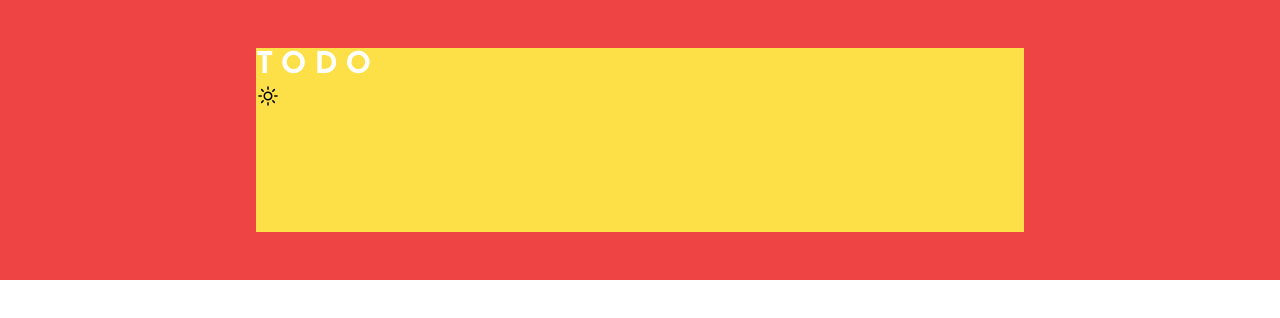
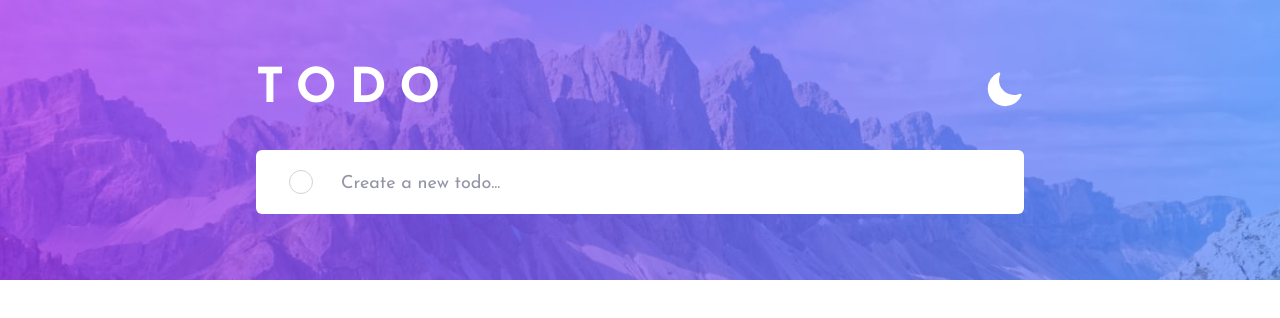
Before and after one commit to better5afe/Todo-App, a React (Create React App) app: page / in a window 1280 px wide. Shown: the top 318 px of the page. Built offline with nearby package versions, Linux system fonts and the light colour scheme; what tailwindcss-gradients would draw is missing.

Commit message:
Finished Header component, implemented state slice for theme changing, added both themes to the Header component, added hover and focus styles

```diff
--- a/src/components/Header.tsx
+++ b/src/components/Header.tsx
@@ -1,14 +1,16 @@
 import TodoTitle from './subcomponents/header-subcomponents/TodoTitle';
 import TodoThemeSwitcher from './subcomponents/header-subcomponents/TodoThemeSwitcher';
+import TodoForm from './subcomponents/header-subcomponents/TodoForm';
 
 const Header = () => {
 	return (
-		<header className='h-[35vh] py-12 bg-red-500'>
-			<div className='container max-w-screen-md h-full px-5 lg:px-0 bg-yellow-300'>
-				<div>
+		<header className='h-[35vh] py-12 header-bg bg-center bg-no-repeat bg-cover text-sm lg:text-lg'>
+			<div className='container max-w-screen-md h-full flex flex-col justify-around px-5 lg:px-0'>
+				<div className='flex justify-between items-center'>
 					<TodoTitle />
 					<TodoThemeSwitcher />
 				</div>
+				<TodoForm />
 			</div>
 		</header>
 	);
--- a/src/components/subcomponents/header-subcomponents/TodoForm.tsx
+++ b/src/components/subcomponents/header-subcomponents/TodoForm.tsx
@@ -1,5 +1,35 @@
+import { useRef } from 'react';
+
 const TodoForm = () => {
-	return <form></form>;
+	const inputRef = useRef<HTMLInputElement | null>(null);
+
+	const addTodoHandler = (event: React.FormEvent) => {
+		event.preventDefault();
+
+		inputRef && inputRef.current && console.log(inputRef.current.value);
+	};
+
+	return (
+		<form
+			className='h-12 md:h-16 flex border	border-transparent rounded-md overflow-hidden bg-white dark:bg-veryDarkAshBlue'
+			onSubmit={addTodoHandler}
+		>
+			<div
+				className='h-full flex justify-center items-center ps-5 md:ps-8 pe-3 md:pe-7 cursor-pointer'
+				onClick={() => {
+					inputRef.current && inputRef.current.focus();
+				}}
+			>
+				<div className='w-5 md:w-6 h-5 md:h-6 rounded-full border border-lightGrayishBlue'></div>
+			</div>
+			<input
+				className='w-full pt-4 pb-3 pe-5 md:pe-7 bg-transparent outline-none text-sm md:text-lg text-veryDarkGrayishBlue dark:text-lightGrayishBlue caret-brightBlue'
+				type='text'
+				placeholder='Create a new todo...'
+				ref={inputRef}
+			/>
+		</form>
+	);
 };
 
 export default TodoForm;
--- a/src/components/subcomponents/header-subcomponents/TodoThemeSwitcher.tsx
+++ b/src/components/subcomponents/header-subcomponents/TodoThemeSwitcher.tsx
@@ -11,14 +11,14 @@ const TodoThemeSwitcher = () => {
 	};
 
 	return (
-		<button onClick={switchThemeHandler}>
+		<button className='theme-switcher outline-none' onClick={switchThemeHandler}>
 			<svg
 				xmlns='http://www.w3.org/2000/svg'
-				fill='none'
+				fill='#fff'
 				viewBox='0 0 24 24'
 				strokeWidth={1.5}
-				stroke='currentColor'
-				className='w-6 h-6'
+				stroke='#fff'
+				className='hidden dark:block w-6 md:w-[40px] h-6 md:h-[40px]'
 			>
 				<path
 					strokeLinecap='round'
@@ -26,6 +26,20 @@ const TodoThemeSwitcher = () => {
 					d='M12 3v2.25m6.364.386l-1.591 1.591M21 12h-2.25m-.386 6.364l-1.591-1.591M12 18.75V21m-4.773-4.227l-1.591 1.591M5.25 12H3m4.227-4.773L5.636 5.636M15.75 12a3.75 3.75 0 11-7.5 0 3.75 3.75 0 017.5 0z'
 				/>
 			</svg>
+			<svg
+				xmlns='http://www.w3.org/2000/svg'
+				fill='#fff'
+				viewBox='0 0 24 24'
+				strokeWidth={1.5}
+				stroke='#fff'
+				className='block dark:hidden w-6 md:w-[40px] h-6 md:h-[40px]'
+			>
+				<path
+					strokeLinecap='round'
+					strokeLinejoin='round'
+					d='M21.752 15.002A9.718 9.718 0 0118 15.75c-5.385 0-9.75-4.365-9.75-9.75 0-1.33.266-2.597.748-3.752A9.753 9.753 0 003 11.25C3 16.635 7.365 21 12.75 21a9.753 9.753 0 009.002-5.998z'
+				/>
+			</svg>
 		</button>
 	);
 };
--- a/src/components/subcomponents/header-subcomponents/TodoTitle.tsx
+++ b/src/components/subcomponents/header-subcomponents/TodoTitle.tsx
@@ -1,6 +1,6 @@
 const TodoTitle = () => {
 	return (
-		<h1 className='text-3xl text-white font-bold uppercase tracking-[.5rem]'>
+		<h1 className='text-3xl md:text-5xl text-white font-bold uppercase tracking-[.8rem]'>
 			Todo
 		</h1>
 	);
--- a/src/index.css
+++ b/src/index.css
@@ -2,18 +2,50 @@
 @tailwind components;
 @tailwind utilities;
 
-.bg-mobile-light {
+.header-bg {
 	background-image: url('./assets/images/bg-mobile-light.jpg');
 }
 
-.bg-mobile-dark {
-	background-image: url('./assets/images/bg-mobile-dark.jpg');
+form:focus-within {
+	border: 1px solid #3a7bfd;
 }
 
-.bg-desktop-light {
-	background-image: url('./assets/images/bg-desktop-light.jpg');
+.theme-switcher svg {
+	transition: fill 0.3s, stroke 0.3s;
 }
 
-.bg-desktop-dark {
-	background-image: url('./assets/images/bg-desktop-dark.jpg');
+.theme-switcher:hover svg,
+.theme-switcher:focus svg {
+	fill: #3a7bfd;
+	stroke: #3a7bfd;
 }
+
+input::placeholder {
+	color: #9394a5;
+}
+
+input.error::placeholder {
+	color: #c54040;
+}
+
+.dark {
+	.header-bg {
+		background-image: url('./assets/images/bg-mobile-dark.jpg');
+	}
+
+	input.error::placeholder {
+		color: #f25f5f;
+	}
+}
+
+@media (min-width: 768px) {
+	.header-bg {
+		background-image: url('./assets/images/bg-desktop-light.jpg');
+	}
+
+	.dark {
+		.header-bg {
+			background-image: url('./assets/images/bg-desktop-dark.jpg');
+		}
+	}
+}
--- a/src/utils/mode-functions.ts
+++ b/src/utils/mode-functions.ts
@@ -4,8 +4,6 @@ export const checkMode = () => {
 	const savedTheme = localStorage.getItem('theme');
 	const preferredTheme = window.matchMedia('(prefers-color-scheme: dark)')
 		.matches;
-
-	document.body.classList.add('text-18');
 
 	if (savedTheme === 'dark' || (!savedTheme && preferredTheme)) {
 		document.documentElement.classList.add('dark');
```
